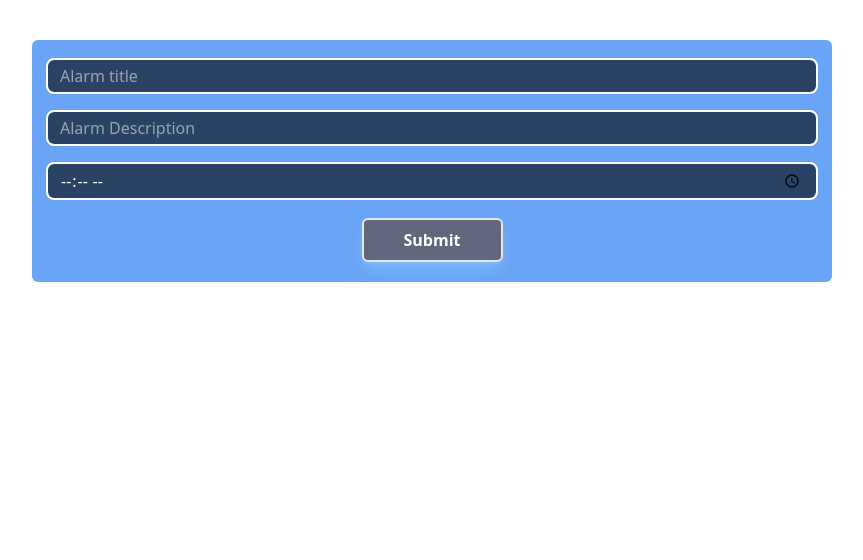
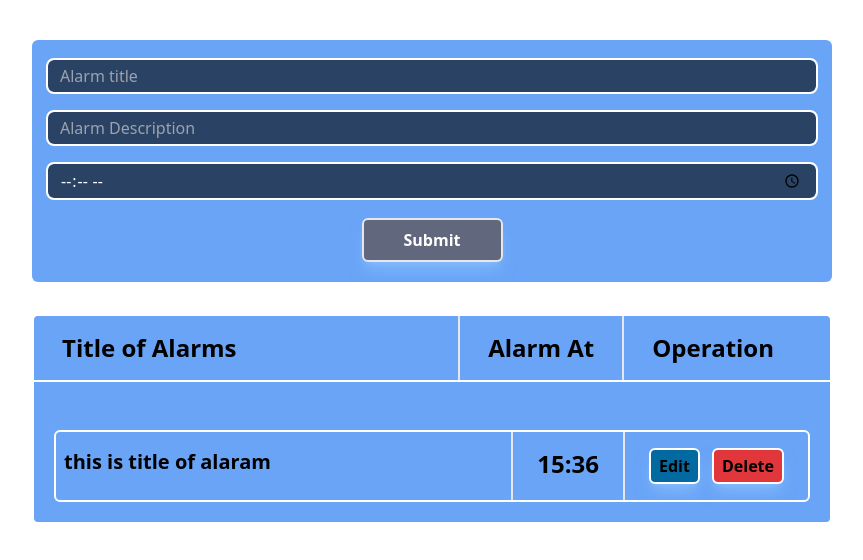
Before and after one commit to Mohammad-HF/maktab118_exercises, a React (Vite) app in the folder Exercises/Week_14/1_HW_AlramsList_with_react_typescript/: page / in a window 1280 px wide. Shown: the top 560 px of the page, without its empty margins (208-1071 px from the left). Built offline with nearby package versions, Linux system fonts and the light colour scheme.

Commit message:
add Alarm and AlarmsList component template

```diff
--- a/Exercises/Week_14/1_HW_AlramsList_with_react_typescript/src/App.tsx
+++ b/Exercises/Week_14/1_HW_AlramsList_with_react_typescript/src/App.tsx
@@ -1,3 +1,4 @@
+import AlarmsList from "./components/AlarmsList";
 import Form from "./components/Form";
 
 function App() {
@@ -5,6 +6,7 @@ function App() {
     <div className=" grid gap-y-8 max-w-[800px] mx-auto pt-10">
       <Form />
 
+      <AlarmsList/>
     </div>
   )
 
--- /dev/null
+++ b/Exercises/Week_14/1_HW_AlramsList_with_react_typescript/src/components/Alarm.tsx
@@ -0,0 +1,12 @@
+
+export default function Alarm(){
+
+    return <div className="flex m-5 border-2 border-white px-2  rounded-md border-r-2">
+        <h2 className="font-bold text-xl border-r-2 py-4 pr-6 grow">this is title of alaram</h2>
+        <p className="font-bold text-2xl border-r-2 py-4 px-6">15:36</p>
+        <div className="flex gap-x-3 py-4 pr-4 font-bold pl-6">
+            <button className="px-2 py-1 border-2 border-white rounded-md shadow-blue-300/60 shadow-lg hover:text-white bg-blueApp_2 hover:bg-blueApp_2/50">Edit</button>
+            <button className="px-2 py-1 border-2 border-white rounded-md shadow-blue-300/60 shadow-lg hover:text-white bg-redApp hover:bg-redApp/50">Delete</button>
+        </div>
+    </div>
+}
--- /dev/null
+++ b/Exercises/Week_14/1_HW_AlramsList_with_react_typescript/src/components/AlarmsList.tsx
@@ -0,0 +1,15 @@
+import Alarm from "./Alarm";
+
+export default function AlarmsList(){
+
+    return <div className="grid gap-y-7 bg-skyBlueApp border-2 border-white rounded-md">
+        <div className=" flex text-2xl font-bold border-b-2 border-b-white">
+            <h2 className="py-4 border-r-2 px-7 grow">Title of Alarms</h2>
+            <h2 className="py-4 border-r-2 px-7 ">Alarm At</h2>
+            <h2 className="py-4 pr-14 pl-7">Operation</h2>
+        </div>
+        <div className="grid gap-y-4">
+            <Alarm/>
+        </div>
+    </div>
+}
```
